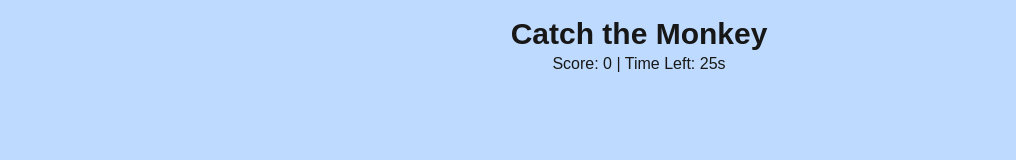
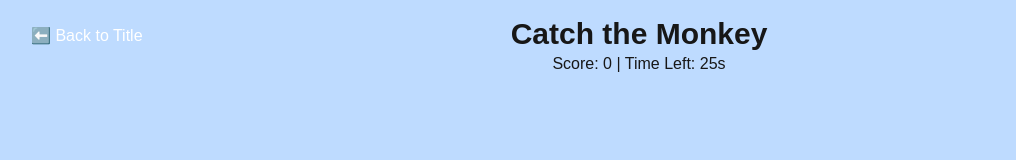
Before and after one commit to blovelace84/five-little-monkeys-repo, a Next.js app in the folder five-little-monkeys-game-zone/: page /catch in a window 1280 px wide. Shown: the top 160 px of the page, without its empty margins (1-1017 px from the left). Built offline with nearby package versions, Linux system fonts and the light colour scheme.

Commit message:
Added a button go back to the titlescreen

```diff
--- a/five-little-monkeys-game-zone/src/components/CatchTheMonkey.jsx
+++ b/five-little-monkeys-game-zone/src/components/CatchTheMonkey.jsx
@@ -1,11 +1,13 @@
 'use client';
 import { useEffect, useState } from 'react';
+import { useRouter } from 'next/navigation';
 
 export default function CatchTheMonkey() {
   const [score, setScore] = useState(0);
   const [monkeyPos, setMonkeyPos] = useState({ top: '50%', left: '50%' });
   const [gameOver, setGameOver] = useState(false);
   const [timeLeft, setTimeLeft] = useState(30);
+  const router = useRouter();
 
   useEffect(() => {
     if (timeLeft === 0) {
@@ -37,7 +39,11 @@
     <div className="relative w-full h-screen bg-blue-200">
       <h1 className="text-3xl text-center font-bold mt-4">Catch the Monkey</h1>
       <p className="text-center mb-2">Score: {score} | Time Left: {timeLeft}s</p>
-
+      <button
+        onClick={() => router.push('/')}
+        className='absolute top-4 left-4 bg gray-700 text-white px-4 py-2 rounded hover:bg-gray-900'>
+          ⬅️ Back to Title
+        </button>
       {!gameOver ? (
         <img
           src="/images/monkey.png"
```
